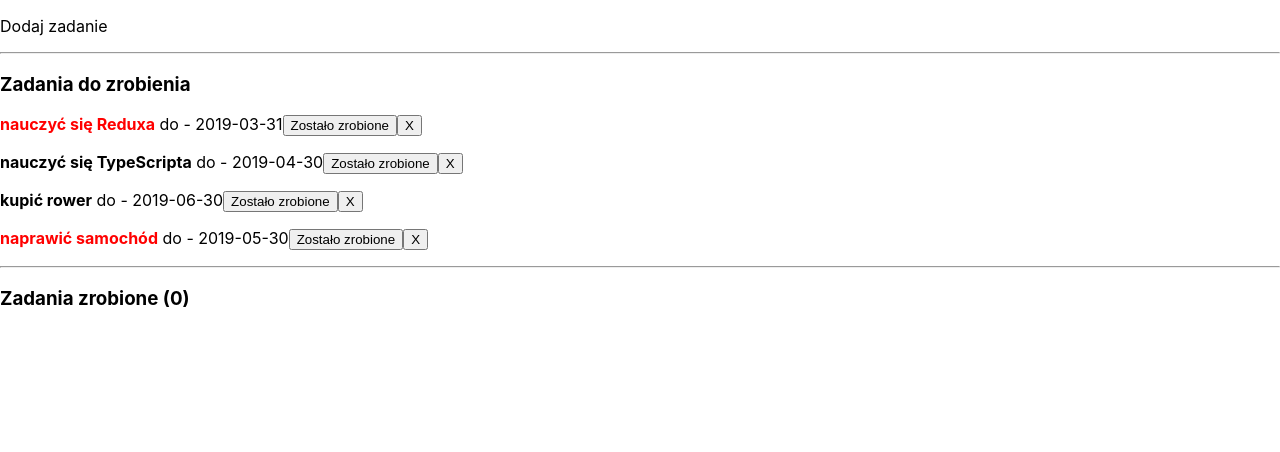
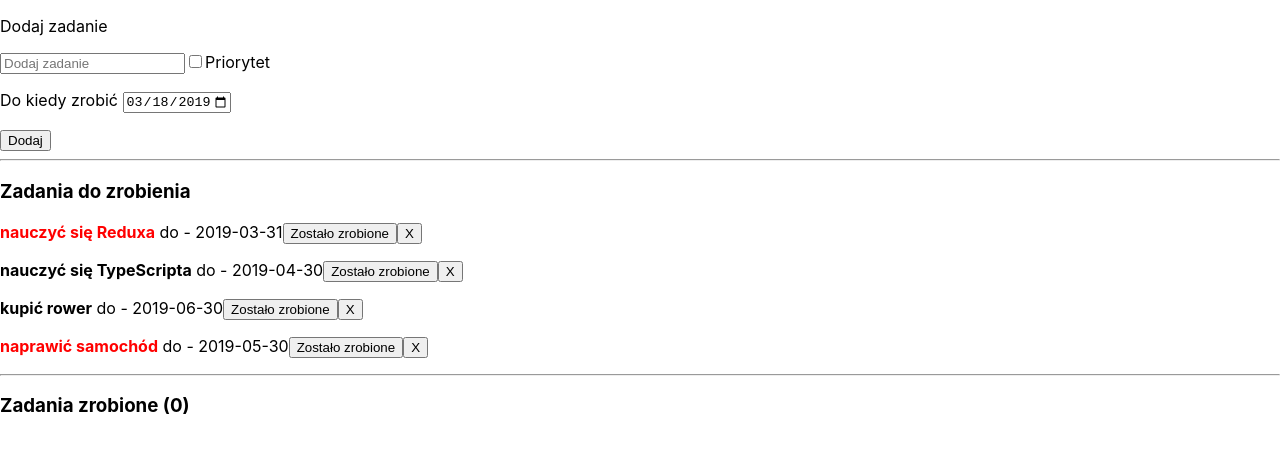
Before and after one commit to Sylwuchaa/react-todo-lern, a React (Create React App) app: page / in a window 1280 px wide. Shown: the top 452 px of the page. Built offline with nearby package versions, Linux system fonts and the light colour scheme.

Commit message:
add logic of addTask component

```diff
--- a/src/AddTask.jsx
+++ b/src/AddTask.jsx
@@ -3,11 +3,30 @@ import React, { Component } from 'react';
 
 
 export class AddTask extends Component {
-  state = {  }
+  state = {
+    text: '',
+    checked: false,
+    date: new Date().toISOString().slice(0,10)
+   }
+
+   handleInputChange = (e) => {
+     this.setState ({
+       text: e.target.value
+     })
+   }
+
   render() {
     return (
       <>
       <p>Dodaj zadanie</p>
+      <p><input placeholder="Dodaj zadanie" value={this.state.text} onChange={this.handleInputChange} type="text"></input>
+      <input type="checkbox" checked={this.state.checked} id="important"></input>
+      <label htmlFor="important">Priorytet</label></p>
+      <p><label htmlFor="date">Do kiedy zrobić </label><input type="date" value={this.state.date} min="2019-01-01" max="2020-12-30"></input></p>
+      <button onClick={this.handleAddTask}>Dodaj</button>
+
+
+
       <hr />
       </>
 
```
